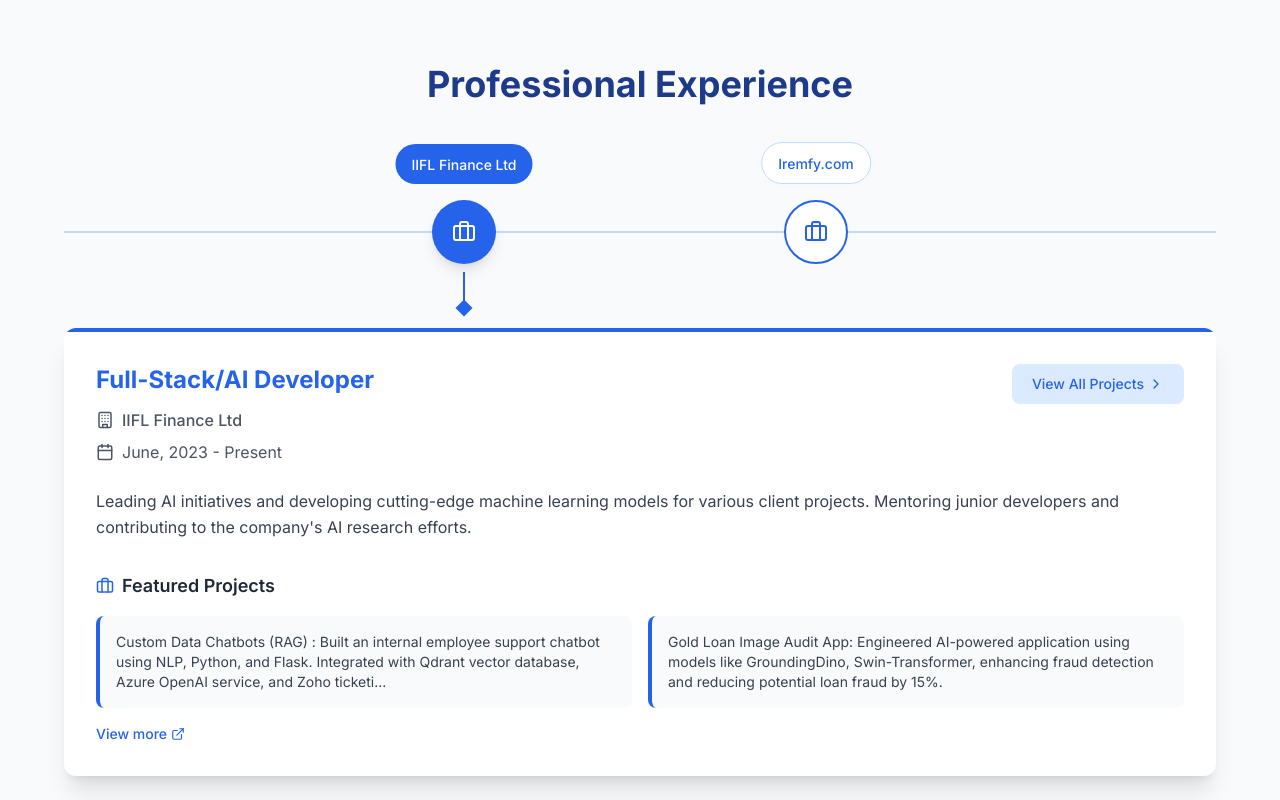
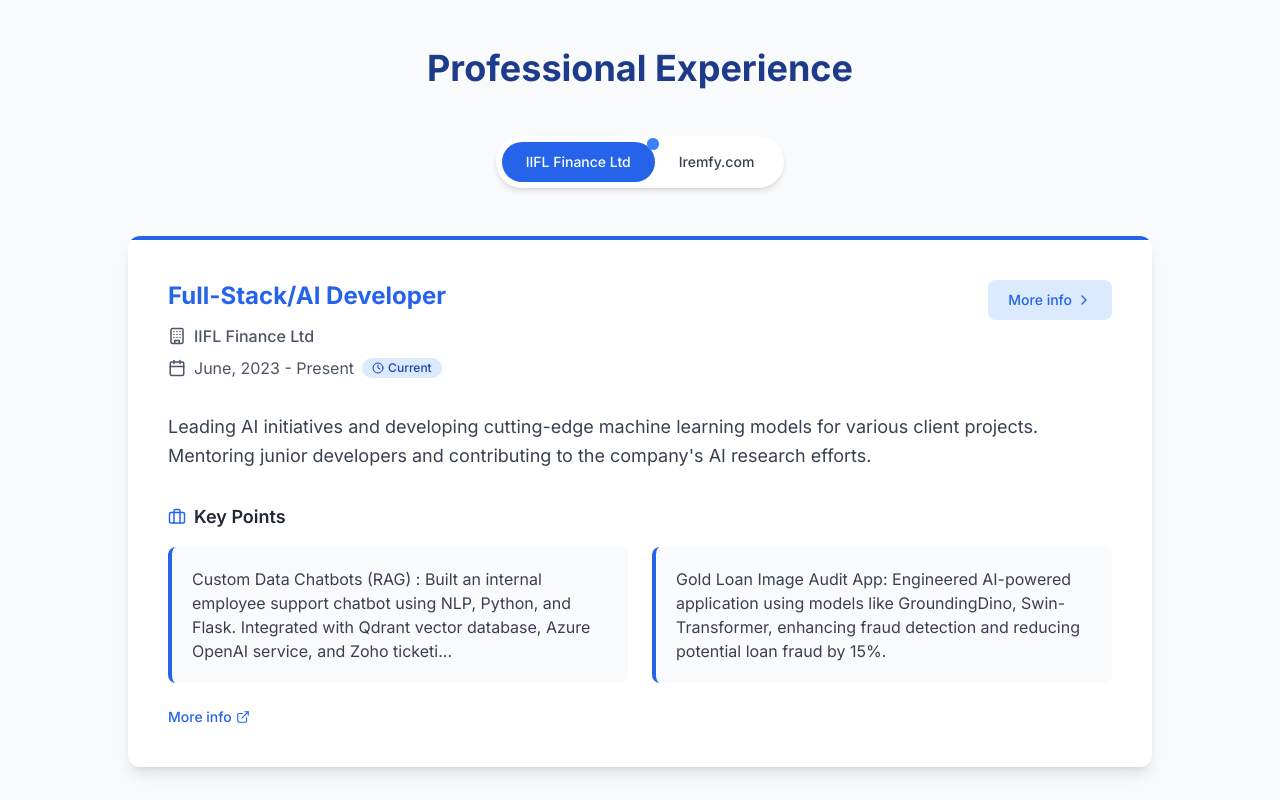
Before and after one commit to SohailGidwani/next-portfolio, a Next.js app: page / in a window 1280 px wide. Shown: the part 1480-2280 px from the top of the page. Built offline with nearby package versions, Linux system fonts and the light colour scheme.

Commit message:
Redesigned Experience section again to make it more user-friendly and visually appealing.

```diff
--- a/app/components/Experience.tsx
+++ b/app/components/Experience.tsx
@@ -2,7 +2,7 @@
 
 import { useEffect, useRef, useState } from "react"
 import { motion, AnimatePresence } from "framer-motion"
-import { Briefcase, Calendar, Building, ChevronRight, ExternalLink } from "lucide-react"
+import { Briefcase, Calendar, Building, ChevronRight, ExternalLink, Clock } from "lucide-react"
 import { Dialog, DialogContent, DialogHeader, DialogTitle, DialogDescription } from "@/app/components/ui/dialog"
 import { useTheme } from "next-themes"
 
@@ -16,17 +16,16 @@ interface ExperienceItem {
   date: string
   description: string
   projects: string[]
+  isLatest?: boolean
 }
 
 export default function Experience({ setActiveSection }: ExperienceProps) {
   const sectionRef = useRef<HTMLElement>(null)
-  const timelineRef = useRef<HTMLDivElement>(null)
   const [selectedExperience, setSelectedExperience] = useState<ExperienceItem | null>(null)
   const [activeExperience, setActiveExperience] = useState(0)
   const [isMobile, setIsMobile] = useState(false)
   const [mounted, setMounted] = useState(false)
   const { theme, systemTheme } = useTheme()
-  const [prevActiveExperience, setPrevActiveExperience] = useState(0)
 
   // Set mounted state to handle theme detection
   useEffect(() => {
@@ -78,6 +77,7 @@ export default function Experience({ setActiveSection }: ExperienceProps) {
         "Gold Loan Image Audit App: Engineered AI-powered application using models like GroundingDino, Swin-Transformer, enhancing fraud detection and reducing potential loan fraud by 15%.",
         "Cross-functional Collaboration: Worked closely with data science and security teams to implement best practices for data handling and model deployment, ensuring robust and secure AI solutions.",
       ],
+      isLatest: true,
     },
     {
       title: "Web Developer (Intern)",
@@ -90,6 +90,7 @@ export default function Experience({ setActiveSection }: ExperienceProps) {
         "Developed web platform back ends using NodeJS and Flask frameworks. Built APIs and data clients to consume APIs.",
         "Implemented responsive front-end designs using React, showcasing adaptability in learning and applying new technologies.",
       ],
+      isLatest: false,
     },
   ]
 
@@ -112,314 +113,219 @@ export default function Experience({ setActiveSection }: ExperienceProps) {
     <section
       id="experience"
       ref={sectionRef}
-      className={`py-20 ${isDark ? "bg-gray-900" : "bg-gray-50"} transition-colors duration-300`}
+      className={`py-16 ${isDark ? "bg-gray-900" : "bg-gray-50"} transition-colors duration-300`}
     >
       <div className="container mx-auto px-4">
-        <motion.div
-          initial={{ opacity: 0, y: -20 }}
-          animate={{ opacity: 1, y: 0 }}
-          transition={{ duration: 0.6 }}
-          className="text-center mb-24"
-        >
+        <div className="text-center mb-12">
           <h2 className={`text-3xl md:text-4xl font-bold mb-4 ${isDark ? "text-blue-400" : "text-blue-900"}`}>
             Professional Experience
           </h2>
-        </motion.div>
+        </div>
 
-        {/* Desktop Timeline View */}
+        {/* Desktop View */}
         {!isMobile && (
-          <div className="hidden md:block max-w-6xl mx-auto">
-            {/* Horizontal Timeline */}
-            <div ref={timelineRef} className="relative mb-16">
-              {/* Timeline Line */}
-              <div className="absolute left-0 right-0 top-1/2 h-0.5 bg-blue-200 dark:bg-blue-900 transform -translate-y-1/2"></div>
-
-              {/* Timeline Nodes */}
-              <div className="flex justify-around relative px-8 max-w-3xl mx-auto">
+          <div className="hidden md:block max-w-5xl mx-auto">
+            {/* Simple Pill Navigation */}
+            <div className="flex justify-center mb-12">
+              <div className="inline-flex bg-white dark:bg-gray-800 rounded-full p-1.5 shadow-md overflow-x-auto max-w-full">
+                <div className="flex flex-nowrap">
                   {experiences.map((exp, index) => (
-                  <motion.div
+                    <button
                       key={index}
-                    initial={{ opacity: 0, y: 30 }}
-                    animate={{ opacity: 1, y: 0 }}
-                    transition={{ duration: 0.5, delay: index * 0.2 }}
-                    className="relative"
-                  >
-                    {/* Timeline Node */}
-                    <motion.button
-                      whileHover={{ scale: 1.1 }}
-                      whileTap={{ scale: 0.95 }}
-                      className={`w-16 h-16 rounded-full flex items-center justify-center z-10 cursor-pointer transition-all duration-300 ${
-                        activeExperience === index
-                          ? "bg-blue-600 shadow-lg"
-                          : "bg-white dark:bg-gray-800 border-2 border-blue-600"
-                      }`}
-                      onClick={() => {
-                        setPrevActiveExperience(activeExperience)
-                        setActiveExperience(index)
-                      }}
-                      aria-label={`View experience at ${exp.company}`}
-                    >
-                      <Briefcase
-                        size={24}
-                        className={activeExperience === index ? "text-white" : "text-blue-600 dark:text-blue-400"}
-                      />
-
-                      {/* Arrow pointing to experience card */}
-                      {activeExperience === index && (
-                        <motion.div
-                          initial={{ opacity: 0, height: 0 }}
-                          animate={{ opacity: 1, height: "auto" }}
-                          className="absolute top-full left-1/2 transform -translate-x-1/2 mt-2 flex flex-col items-center"
-                        >
-                          <div className="w-0.5 h-8 bg-blue-600"></div>
-                          <div className="w-3 h-3 rotate-45 bg-blue-600 transform translate-y-[-2px]"></div>
-                        </motion.div>
-                      )}
-
-                      {/* Date Label */}
-                      <div className="absolute bottom-20 left-1/2 transform -translate-x-1/2 whitespace-nowrap">
-                        <div
-                          className={`px-4 py-2 rounded-full ${
+                      onClick={() => setActiveExperience(index)}
+                      className={`relative px-6 py-2.5 rounded-full text-sm font-medium transition-all duration-300 whitespace-nowrap ${
                         activeExperience === index
                           ? "bg-blue-600 text-white"
-                              : "bg-white dark:bg-gray-800 text-blue-600 dark:text-blue-400 border border-blue-200 dark:border-blue-900"
-                          } transition-all duration-300`}
+                          : "text-gray-700 dark:text-gray-300 hover:bg-gray-100 dark:hover:bg-gray-700"
+                      }`}
                     >
-                          <span className="text-sm font-medium">{exp.company}</span>
+                      {exp.company}
+                      {exp.isLatest && (
+                        <span className="absolute -top-1 -right-1 flex h-3 w-3">
+                          <span className="animate-ping absolute inline-flex h-full w-full rounded-full bg-blue-400 opacity-75"></span>
+                          <span className="relative inline-flex rounded-full h-3 w-3 bg-blue-500"></span>
+                        </span>
+                      )}
+                    </button>
+                  ))}
                 </div>
-                      </div>
-                    </motion.button>
-                  </motion.div>
-                ))}
               </div>
             </div>
 
             {/* Experience Content */}
-            <motion.div layout className="bg-white dark:bg-gray-800 rounded-xl shadow-xl overflow-hidden">
+            <div className="bg-white dark:bg-gray-800 rounded-xl shadow-lg overflow-hidden min-h-[500px]">
               <div className="h-1 bg-blue-600"></div>
 
               <AnimatePresence mode="wait">
                 <motion.div
                   key={activeExperience}
-                  initial={{ opacity: 0, x: prevActiveExperience < activeExperience ? 100 : -100 }}
-                  animate={{ opacity: 1, x: 0 }}
-                  exit={{ opacity: 0, x: prevActiveExperience < activeExperience ? -100 : 100 }}
+                  initial={{ opacity: 0, y: 20 }}
+                  animate={{ opacity: 1, y: 0 }}
+                  exit={{ opacity: 0, y: -20 }}
                   transition={{ duration: 0.4, ease: "easeInOut" }}
-                  className="p-8"
+                  className="p-10"
                 >
-                  {experiences.map((exp, index) => (
-                    <div key={index} className={activeExperience === index ? "block" : "hidden"}>
-                      <div className="flex flex-col lg:flex-row lg:items-start lg:justify-between mb-6">
+                  <div className="flex flex-col lg:flex-row lg:items-start lg:justify-between mb-8">
                     <div>
-                          <motion.h3
-                            initial={{ opacity: 0, y: 10 }}
-                            animate={{ opacity: 1, y: 0 }}
-                            transition={{ duration: 0.4 }}
-                            className="text-2xl font-bold text-blue-600 dark:text-blue-400 mb-3"
-                          >
-                            {exp.title}
-                          </motion.h3>
+                      <h3 className="text-2xl font-bold text-blue-600 dark:text-blue-400 mb-3">
+                        {experiences[activeExperience].title}
+                      </h3>
 
-                          <motion.div
-                            initial={{ opacity: 0, y: 10 }}
-                            animate={{ opacity: 1, y: 0 }}
-                            transition={{ duration: 0.4, delay: 0.1 }}
-                            className="flex items-center mb-2 text-gray-600 dark:text-gray-400"
-                          >
+                      <div className="flex items-center mb-2 text-gray-600 dark:text-gray-400">
                         <Building size={18} className="mr-2" />
-                            <span className="font-medium">{exp.company}</span>
-                          </motion.div>
-
-                          <motion.div
-                            initial={{ opacity: 0, y: 10 }}
-                            animate={{ opacity: 1, y: 0 }}
-                            transition={{ duration: 0.4, delay: 0.2 }}
-                            className="flex items-center text-gray-600 dark:text-gray-400"
-                          >
-                            <Calendar size={18} className="mr-2" />
-                            <span>{exp.date}</span>
-                          </motion.div>
+                        <span className="font-medium">{experiences[activeExperience].company}</span>
                       </div>
 
-                        <motion.button
-                          initial={{ opacity: 0, scale: 0.9 }}
-                          animate={{ opacity: 1, scale: 1 }}
-                          transition={{ duration: 0.4, delay: 0.3 }}
-                          whileHover={{ scale: 1.05 }}
-                          whileTap={{ scale: 0.95 }}
-                          onClick={() => setSelectedExperience(exp)}
+                      <div className="flex items-center text-gray-600 dark:text-gray-400">
+                        <Calendar size={18} className="mr-2" />
+                        <span>{experiences[activeExperience].date}</span>
+                        {experiences[activeExperience].isLatest && (
+                          <span className="ml-2 inline-flex items-center px-2.5 py-0.5 rounded-full text-xs font-medium bg-blue-100 text-blue-800 dark:bg-blue-900 dark:text-blue-300">
+                            <Clock size={12} className="mr-1" />
+                            Current
+                          </span>
+                        )}
+                      </div>
+                    </div>
+
+                    <button
+                      onClick={() => setSelectedExperience(experiences[activeExperience])}
                       className="mt-6 lg:mt-0 px-5 py-2.5 bg-blue-100 dark:bg-blue-900/50 text-blue-600 dark:text-blue-400 rounded-lg font-medium text-sm flex items-center self-start"
                     >
-                          View All Projects <ChevronRight size={16} className="ml-1" />
-                        </motion.button>
+                      More info <ChevronRight size={16} className="ml-1" />
+                    </button>
                   </div>
 
-                      <motion.p
-                        initial={{ opacity: 0, y: 10 }}
-                        animate={{ opacity: 1, y: 0 }}
-                        transition={{ duration: 0.4, delay: 0.4 }}
-                        className="text-gray-700 dark:text-gray-300 leading-relaxed mb-8"
-                      >
-                        {exp.description}
-                      </motion.p>
+                  <p className="text-gray-700 dark:text-gray-300 leading-relaxed mb-8 text-lg">
+                    {experiences[activeExperience].description}
+                  </p>
 
-                      <motion.div
-                        initial={{ opacity: 0, y: 10 }}
-                        animate={{ opacity: 1, y: 0 }}
-                        transition={{ duration: 0.4, delay: 0.5 }}
-                      >
+                  <div>
                     <h4 className="text-lg font-semibold text-gray-800 dark:text-gray-200 mb-4 flex items-center">
                       <Briefcase size={18} className="mr-2 text-blue-600 dark:text-blue-400" />
-                          Featured Projects
+                      Key Points
                     </h4>
 
-                        <div className="grid grid-cols-1 lg:grid-cols-2 gap-4">
-                          {exp.projects.slice(0, 2).map((project, idx) => (
-                            <motion.div
+                    <div className="grid grid-cols-1 lg:grid-cols-2 gap-6">
+                      {experiences[activeExperience].projects.slice(0, 2).map((project, idx) => (
+                        <div
                           key={idx}
-                              initial={{ opacity: 0, y: 10 }}
-                              animate={{ opacity: 1, y: 0 }}
-                              transition={{ duration: 0.4, delay: 0.6 + idx * 0.1 }}
-                              className="bg-gray-50 dark:bg-gray-700 p-4 rounded-lg border-l-4 border-blue-600"
+                          className="bg-gray-50 dark:bg-gray-700 p-5 rounded-lg border-l-4 border-blue-600"
                         >
-                              <p className="text-gray-700 dark:text-gray-300 text-sm">
+                          <p className="text-gray-700 dark:text-gray-300 text-base">
                             {project.length > 180 ? `${project.substring(0, 180)}...` : project}
                           </p>
-                            </motion.div>
+                        </div>
                       ))}
                     </div>
 
-                        {exp.projects.length > 2 && (
-                          <motion.button
-                            initial={{ opacity: 0 }}
-                            animate={{ opacity: 1 }}
-                            transition={{ duration: 0.4, delay: 0.8 }}
-                            whileHover={{ x: 5 }}
-                            onClick={() => setSelectedExperience(exp)}
-                            className="mt-4 text-blue-600 dark:text-blue-400 font-medium text-sm flex items-center"
+                    {experiences[activeExperience].projects.length > 2 && (
+                      <button
+                        onClick={() => setSelectedExperience(experiences[activeExperience])}
+                        className="mt-6 text-blue-600 dark:text-blue-400 font-medium text-sm flex items-center"
                       >
-                            View more <ExternalLink size={14} className="ml-1" />
-                          </motion.button>
+                        More info <ExternalLink size={14} className="ml-1" />
+                      </button>
                     )}
-                      </motion.div>
                   </div>
-                  ))}
                 </motion.div>
               </AnimatePresence>
-            </motion.div>
+            </div>
           </div>
         )}
 
         {/* Mobile Timeline View */}
         {isMobile && (
           <div className="md:hidden">
-            <div className="relative pl-12">
-              {/* Vertical Timeline Line */}
-              <div className="absolute left-4 top-0 h-full w-0.5 bg-blue-600"></div>
-
+            <div className="flex justify-start mb-8 overflow-x-auto pb-2 -mx-4 px-4">
+              <div className="inline-flex bg-white dark:bg-gray-800 rounded-full p-1 shadow-md">
+                <div className="flex flex-nowrap">
                   {experiences.map((exp, index) => (
-                <motion.div
+                    <button
                       key={index}
-                  initial={{ opacity: 0, x: -20 }}
-                  animate={{ opacity: 1, x: 0 }}
-                  transition={{ duration: 0.5, delay: index * 0.2 }}
-                  className="mb-12 relative"
+                      onClick={() => setActiveExperience(index)}
+                      className={`relative px-4 py-1.5 rounded-full text-xs font-medium transition-all duration-300 whitespace-nowrap ${
+                        activeExperience === index
+                          ? "bg-blue-600 text-white"
+                          : "text-gray-700 dark:text-gray-300 hover:bg-gray-100 dark:hover:bg-gray-700"
+                      }`}
                     >
-                  {/* Timeline Node */}
-                  <div className="absolute left-4 top-6 -translate-x-1/2 z-20">
-                    <motion.div
-                      whileTap={{ scale: 0.95 }}
-                      // className={`w-8 h-8 rounded-full flex items-center justify-center ${
-                      //   activeExperience === index
-                      //     ? "bg-blue-600"
-                      //     : "bg-white dark:bg-gray-800 border-2 border-blue-600"
-                      // }`}
-                      onClick={() => {
-                        setPrevActiveExperience(activeExperience)
-                        setActiveExperience(index)
-                      }}
-                    >
-                      {/* <span className={activeExperience === index ? "text-white" : "text-blue-600 dark:text-blue-400"}>
-                        {index + 1}
-                      </span> */}
-                    </motion.div>
+                      {exp.company}
+                      {exp.isLatest && (
+                        <span className="absolute -top-1 -right-1 flex h-2 w-2">
+                          <span className="animate-ping absolute inline-flex h-full w-full rounded-full bg-blue-400 opacity-75"></span>
+                          <span className="relative inline-flex rounded-full h-2 w-2 bg-blue-500"></span>
+                        </span>
+                      )}
+                    </button>
+                  ))}
+                </div>
+              </div>
             </div>
 
-                  {/* Experience Card */}
             <AnimatePresence mode="wait">
               <motion.div
-                      animate={{
-                        scale: activeExperience === index ? 1 : 0.98,
-                        opacity: activeExperience === index ? 1 : 0.7,
-                        x: activeExperience === index ? 0 : -5,
-                      }}
-                      transition={{ duration: 0.3 }}
-                      className={`bg-white dark:bg-gray-800 rounded-lg shadow-lg overflow-hidden cursor-pointer z-10 relative ${
-                        activeExperience === index ? "border-l-4 border-blue-600" : ""
-                      }`}
-                      onClick={() => setActiveExperience(index)}
+                key={activeExperience}
+                initial={{ opacity: 0, y: 20 }}
+                animate={{ opacity: 1, y: 0 }}
+                exit={{ opacity: 0, y: -20 }}
+                transition={{ duration: 0.4, ease: "easeInOut" }}
+                className="bg-white dark:bg-gray-800 rounded-lg shadow-lg overflow-hidden"
               >
+                <div className="h-1 bg-blue-600"></div>
                 <div className="p-4">
                   <div className="flex justify-between items-start mb-3">
                     <div>
-                            <h3 className="text-lg font-bold text-blue-600 dark:text-blue-400 mb-1">{exp.title}</h3>
-                            <p className="text-sm text-gray-600 dark:text-gray-400">{exp.company}</p>
-                            <p className="text-xs text-gray-500 dark:text-gray-500">{exp.date}</p>
+                      <h3 className="text-lg font-bold text-blue-600 dark:text-blue-400 mb-1">
+                        {experiences[activeExperience].title}
+                      </h3>
+                      <p className="text-sm text-gray-600 dark:text-gray-400">
+                        {experiences[activeExperience].company}
+                      </p>
+                      <div className="flex items-center text-xs text-gray-500 dark:text-gray-500">
+                        <span>{experiences[activeExperience].date}</span>
+                        {experiences[activeExperience].isLatest && (
+                          <span className="ml-2 inline-flex items-center px-1.5 py-0.5 rounded-full text-xs font-medium bg-blue-100 text-blue-800 dark:bg-blue-900 dark:text-blue-300">
+                            Current
+                          </span>
+                        )}
+                      </div>
                     </div>
                     <button
-                            onClick={(e) => {
-                              e.stopPropagation()
-                              setSelectedExperience(exp)
-                            }}
+                      onClick={() => setSelectedExperience(experiences[activeExperience])}
                       className="text-blue-600 dark:text-blue-400"
                     >
                       <ExternalLink size={18} />
                     </button>
                   </div>
 
-                        {activeExperience === index && (
-                          <motion.div
-                            initial={{ opacity: 0, height: 0 }}
-                            animate={{ opacity: 1, height: "auto" }}
-                            exit={{ opacity: 0, height: 0 }}
-                            transition={{ duration: 0.3 }}
-                          >
-                            <p className="text-gray-700 dark:text-gray-300 text-sm mb-3">{exp.description}</p>
+                  <p className="text-gray-700 dark:text-gray-300 text-sm mb-3">
+                    {experiences[activeExperience].description}
+                  </p>
 
                   <div className="mt-3">
-                              <h4 className="text-sm font-semibold text-gray-800 dark:text-gray-200 mb-2">
-                                Featured Project:
-                              </h4>
+                    <h4 className="text-sm font-semibold text-gray-800 dark:text-gray-200 mb-2">Featured Project:</h4>
                     <div className="bg-gray-50 dark:bg-gray-700 p-3 rounded-lg text-xs text-gray-700 dark:text-gray-300">
-                                {exp.projects[0].length > 120
-                                  ? `${exp.projects[0].substring(0, 120)}...`
-                                  : exp.projects[0]}
+                      {experiences[activeExperience].projects[0].length > 120
+                        ? `${experiences[activeExperience].projects[0].substring(0, 120)}...`
+                        : experiences[activeExperience].projects[0]}
                     </div>
                     <button
-                                onClick={(e) => {
-                                  e.stopPropagation()
-                                  setSelectedExperience(exp)
-                                }}
+                      onClick={() => setSelectedExperience(experiences[activeExperience])}
                       className="mt-2 text-xs text-blue-600 dark:text-blue-400 font-medium flex items-center"
                     >
                       View more <ChevronRight size={12} className="ml-1" />
                     </button>
                   </div>
-                          </motion.div>
-                        )}
                 </div>
               </motion.div>
             </AnimatePresence>
-                </motion.div>
-              ))}
-            </div>
           </div>
         )}
       </div>
 
       {/* Detailed Project Modal */}
       <Dialog open={!!selectedExperience} onOpenChange={() => setSelectedExperience(null)}>
-        {/* <DialogContent className="max-w-3xl"> */}
         <DialogContent className="w-full max-w-3xl max-h-[90vh] sm:max-h-none overflow-y-auto sm:overflow-visible">
           <DialogHeader>
             <DialogTitle className="text-2xl text-blue-600 dark:text-blue-400">{selectedExperience?.title}</DialogTitle>
@@ -445,20 +351,17 @@ export default function Experience({ setActiveSection }: ExperienceProps) {
 
             <h4 className="text-xl font-bold text-gray-800 dark:text-gray-200 mb-4 flex items-center">
               <Briefcase className="mr-2 text-blue-600 dark:text-blue-400" size={20} />
-              Key Projects
+              Key Points
             </h4>
 
             <div className="space-y-4">
               {selectedExperience?.projects.map((project, index) => (
-                <motion.div
+                <div
                   key={index}
-                  initial={{ opacity: 0, y: 10 }}
-                  animate={{ opacity: 1, y: 0 }}
-                  transition={{ delay: index * 0.1 }}
                   className="bg-white dark:bg-gray-800 p-4 rounded-lg border-l-4 border-blue-600 shadow-sm"
                 >
                   <p className="text-gray-700 dark:text-gray-300">{project}</p>
-                </motion.div>
+                </div>
               ))}
             </div>
           </div>
```
Lines whose indentation alone changed are shown as unchanged.
